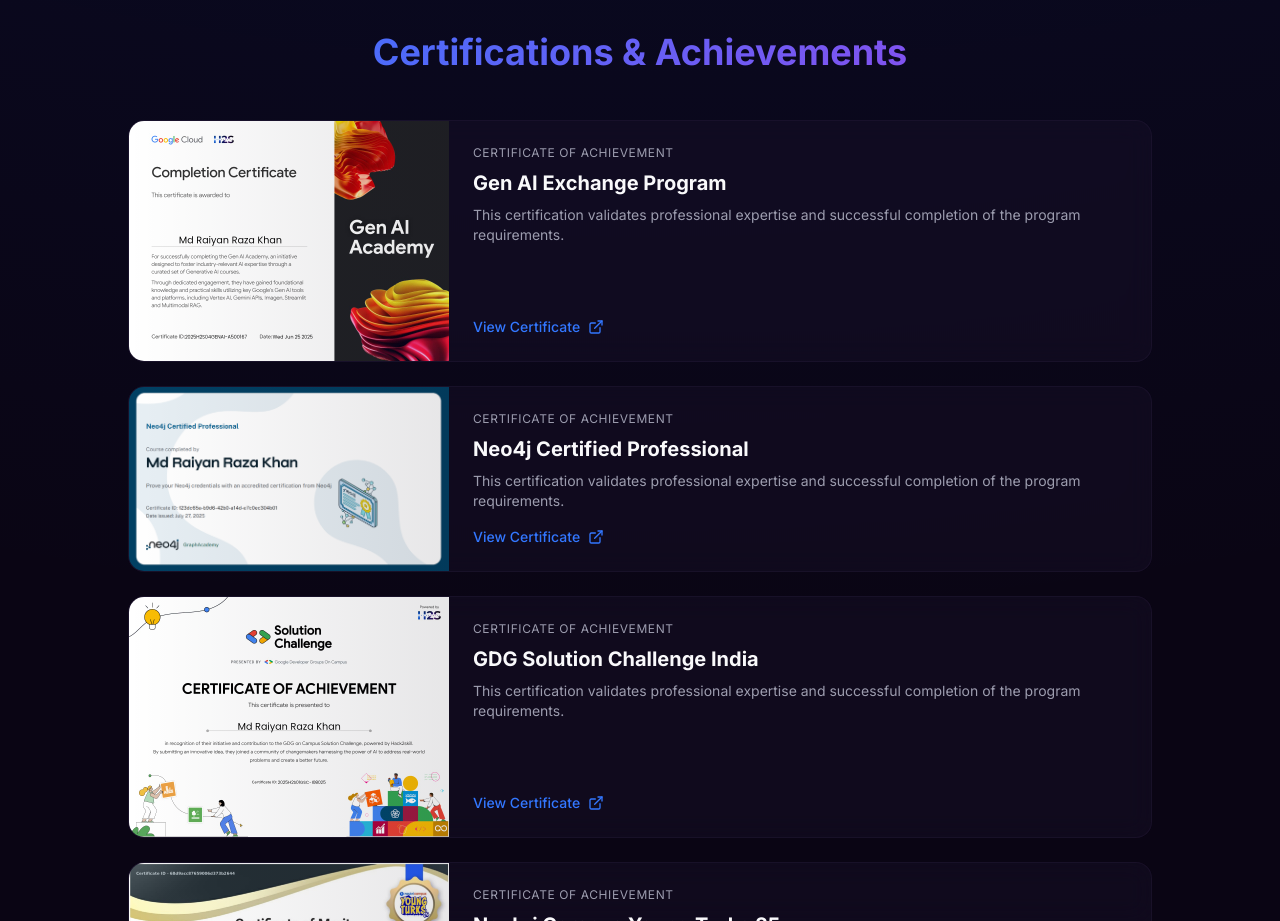
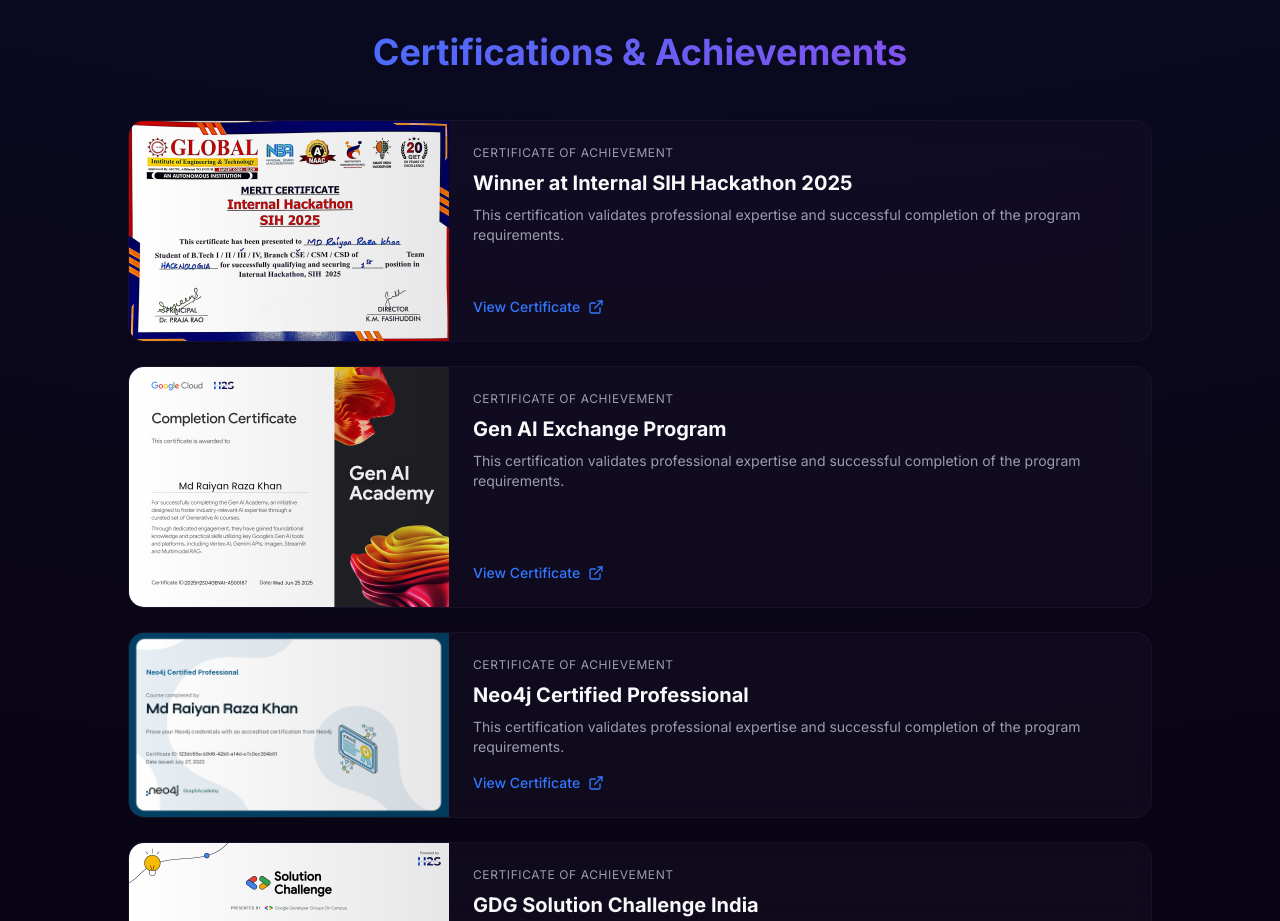
Before and after one commit to RaiyanCoder7/My-Portfolio, a React (Vite) app: page / in a window 1280 px wide. Shown: the part 4860-5781 px from the top of the page. Built offline with nearby package versions, Linux system fonts and the light colour scheme; the HTML template or start-up script is replaced by a standard one.

Commit message:
Add SIH Hackathon certificate
Add new certificate for "Winner at Internal SIH Hackathon 2025" to the certifications section. The certificate image has been copied to `src/assets/cert-sih.jpg` and the component has been updated to include the new certificate with its corresponding link and image.

```diff
--- a/src/components/Certifications.tsx
+++ b/src/components/Certifications.tsx
@@ -5,8 +5,14 @@ import certNeo4j from "@/assets/cert-neo4j.png";
 import certGDG from "@/assets/cert-gdg.jpg";
 import certNaukri from "@/assets/cert-naukri.jpg";
 import certPostman from "@/assets/cert-postman.jpg";
+import certSIH from "@/assets/cert-sih.jpg";
 
 const certifications = [
+  {
+    name: "Winner at Internal SIH Hackathon 2025",
+    link: "https://drive.google.com/file/d/1_cL2oB6ZMJih3p9Tu6gMdFshAHlaN8HQ/view?usp=drivesdk",
+    image: certSIH
+  },
   {
     name: "Gen AI Exchange Program",
     link: "https://certificate.hack2skill.com/user/genai5/2025H2S04GENAI-A500167",
```
Also changed, not shown: src/assets/cert-sih.jpg (added).
